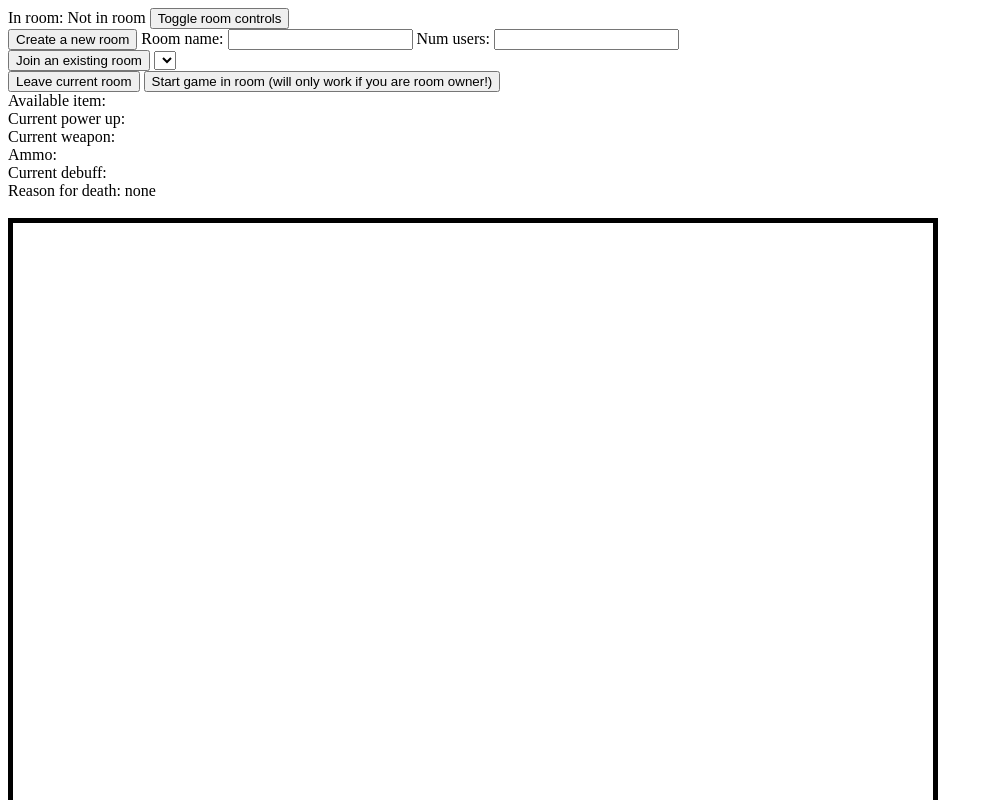
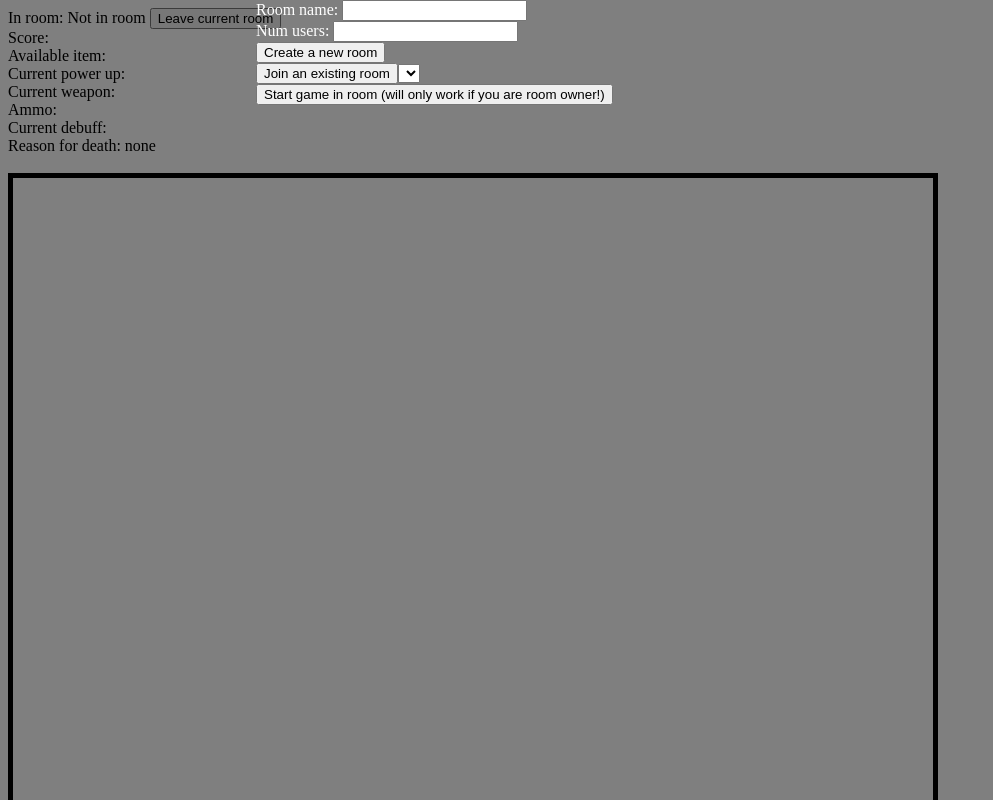
Before and after one commit to edw013/multiplayer-game, a website built with webpack: page src/static/index.html in a window 1280 px wide. Shown: the top 800 px of the page, without its empty margins (0-993 px from the left). Built offline with nearby package versions, Linux system fonts and the light colour scheme; no server answers.

Commit message:
Better layout for room controls and display score

```diff
--- a/src/Engine.ts
+++ b/src/Engine.ts
@@ -493,9 +493,6 @@ class Engine {
                     player.resetRecentDead();
                 }
                 else {
-                    if (DEBUG) {
-                        console.log("skipping " + pid);
-                    }
                     continue;
                 }
             }
--- a/src/static/Client.ts
+++ b/src/static/Client.ts
@@ -18,6 +18,8 @@ class Client {
     private serverTileMessages: TileState[];
     private canvas: HTMLCanvasElement;
     private room: HTMLElement;
+    private roomControls: HTMLElement;
+    private score: HTMLElement;
     private item: HTMLElement;
     private powerup: HTMLElement;
     private weapon: HTMLElement;
@@ -25,7 +27,7 @@ class Client {
     private debuff: HTMLElement;
     private deathMessage: HTMLElement;
 
-    public constructor(socket: SocketIOClient.Socket, canvas: HTMLCanvasElement, room: HTMLElement, item: HTMLElement, powerup: HTMLElement, weapon: HTMLElement, ammo: HTMLElement, debuff: HTMLElement, deathMessage: HTMLElement) {
+    public constructor(socket: SocketIOClient.Socket, canvas: HTMLCanvasElement, room: HTMLElement, roomControls: HTMLElement, score: HTMLElement, item: HTMLElement, powerup: HTMLElement, weapon: HTMLElement, ammo: HTMLElement, debuff: HTMLElement, deathMessage: HTMLElement) {
         this.socket = socket;
 
         this.playerId = this.socket.id;
@@ -36,6 +38,8 @@ class Client {
 
         this.canvas = canvas;
         this.room = room;
+        this.roomControls = roomControls;
+        this.score = score;
         this.item = item;
         this.powerup = powerup;
         this.weapon = weapon;
@@ -45,6 +49,7 @@ class Client {
     }
 
     public initialize() {
+        this.roomControls.style.display = "none";
         let message = this.selfUpdate;
         this.selfUpdate = null;
         this.player = new Player(this.playerId);
@@ -140,6 +145,7 @@ class Client {
 
         this.socket.emit("leaveRoom", left => {
             if (left) {
+                this.roomControls.style.display = "block";
                 this.reset()
             }
         });
@@ -153,6 +159,7 @@ class Client {
         this.serverTileMessages = [];
 
         this.room.innerHTML = "Not in room";
+        this.score.innerHTML = "";
         this.item.innerHTML = "";
         this.powerup.innerHTML = "";
         this.weapon.innerHTML = "";
@@ -219,6 +226,7 @@ class Client {
                 this.deathMessage.innerHTML = this.player.getDeathReason();
             }
 
+            this.score.innerHTML = message.score.toString();
             this.item.innerHTML = message.item;
 
             this.player.setPowerups(message.powerups);
--- a/src/static/Handler.js
+++ b/src/static/Handler.js
@@ -9,7 +9,7 @@ var socket = io.connect();
 
 var client = null;
 socket.on("connect", () => {
-    client = new Client(socket, element("client_canvas"), element("inRoom"), element("item"), element("powerup"), element("weapon"), element("ammo"), element("debuff"), element("death"));
+    client = new Client(socket, element("client-canvas"), element("room-current"), element("controls"), element("score"), element("item"), element("powerup"), element("weapon"), element("ammo"), element("debuff"), element("death"));
 });
 
 // When the player presses the arrow keys, set the corresponding flag in the client.
@@ -28,30 +28,18 @@ let keyHandler = function (e) {
     }
 };
 
-let canvas = element("client_canvas");
+let canvas = element("client-canvas");
 let mouseHandler = function (e) {
     let rect = canvas.getBoundingClientRect();
     let x = e.clientX - rect.left;
     let y = e.clientY - rect.top;
     client.shot(x, y);
 }
-//document.body.onmousedown = mouseHandler;
-let toggleRoomsButton = element("toggleRooms");
-let toggleRooms = function() {
-    let ele = element("roomControls");
-    if (ele.style.display === "none") {
-        ele.style.display = "block";
-    }
-    else {
-        ele.style.display = "none";
-    }
-};
-toggleRoomsButton.addEventListener("click", toggleRooms);
 
-let createRoomButton = element("createRoom");
+let createRoomButton = element("create");
 let createRoom = function() {
-    let roomId = element("roomName").value;
-    let roomNumUsers = element("roomNumUsers").value;
+    let roomId = element("newname").value;
+    let roomNumUsers = element("newusers").value;
 
     if (client === undefined) {
         alert("Client not finished loading yet, try again.");
@@ -70,7 +58,7 @@ let createRoom = function() {
 createRoomButton.addEventListener("click", createRoom);
 
 socket.on("currentRooms", function(rooms) {
-    let curRooms = element("currentRooms");
+    let curRooms = element("existing");
     for (let opt in curRooms.options) {
         curRooms.options.remove(0);
     }
@@ -84,9 +72,9 @@ socket.on("currentRooms", function(rooms) {
     }
 });
 
-let joinRoomButton = element("joinRoom");
+let joinRoomButton = element("join");
 let joinRoom = function() {
-    let select = element("currentRooms");
+    let select = element("existing");
     let roomId;
     if (select.options[select.selectedIndex]) {
         roomId = select.options[select.selectedIndex].value;
@@ -107,21 +95,21 @@ let joinRoom = function() {
 };
 joinRoomButton.addEventListener("click", joinRoom);
 
-let leaveRoomButton = element("leaveRoom");
+let leaveRoomButton = element("room-leave");
 let leaveRoom = function() {
     client.leaveRoom();
 };
 leaveRoomButton.addEventListener("click", leaveRoom);
 
-let startGameButton = element("startGame");
+let startGameButton = element("start");
 let startGame = function() {
     client.signalStartGame();
 };
 startGameButton.addEventListener("click", startGame);
 
 socket.on("boardDimensions", function(dimensions) {
-    element("client_canvas").width = dimensions.width;
-    element("client_canvas").height = dimensions.height;
+    element("client-canvas").width = dimensions.width;
+    element("client-canvas").height = dimensions.height;
 });
 
 socket.on("selfPlayerState", function(data) {
--- a/src/static/index.html
+++ b/src/static/index.html
@@ -5,24 +5,43 @@
         canvas {
             border: 5px solid black;
         }
+        #controls {
+            position: fixed;
+            display: block;
+            width: 100%;
+            height: 100%;
+            top: 0;
+            left: 0;
+            right: 0;
+            bottom: 0;
+            background-color: rgba(0,0,0,0.5);
+            z-index: 2;
+            cursor: pointer;
+            color: white;
+            text-align: left;
+        }
+        .room  {
+            margin-left: 20%;
+        }
     </style>
 
 </head>
 
 <body>
-    In room: <span id="inRoom">Not in room</span>
-    <button id="toggleRooms">Toggle room controls</button><br />
-    <div id="roomControls">
-        <button id="createRoom">Create a new room</button>
-        Room name: <input id="roomName" type="text" maxlength="16" />
-        Num users: <input id="roomNumUsers" type="number" />
+    <div id="controls">
+        <span class="room">Room name: <input id="newname" type="text" maxlength="16" /></span>
         <br />
-        <button id="joinRoom">Join an existing room</button>
-        <select id="currentRooms"></select>
+        <span class="room">Num users: <input id="newusers" type="number" /></span>
         <br />
-        <button id="leaveRoom">Leave current room</button>
-        <button id="startGame">Start game in room (will only work if you are room owner!)</button>
+        <button id="create" class="room">Create a new room</button>
+        <br />
+        <span class="room"><button id="join">Join an existing room</button><select id="existing"></select>
+        <br />
+        <button id="start" class="room">Start game in room (will only work if you are room owner!)</button>
     </div>
+    In room: <span id="room-current">Not in room</span>
+    <button id="room-leave">Leave current room</button><br />
+    Score: <span id="score"></span><br />
     Available item: <span id="item"></span><br />
     Current power up: <span id="powerup"></span><br />
     Current weapon: <span id="weapon"></span><br />
@@ -30,9 +49,8 @@
     Current debuff: <span id="debuff"></span><br />
     Reason for death: <span id="death">none</span><br />
     <br />
-    <canvas id="client_canvas" width="920" height="920">
+    <canvas id="client-canvas" width="920" height="920">
     </canvas>
-    <div id="client_status" style="font-family:courier;">
 </body>
 <script src="/socket.io/socket.io.js"></script>
 <script src="./classes.js"></script>
```
